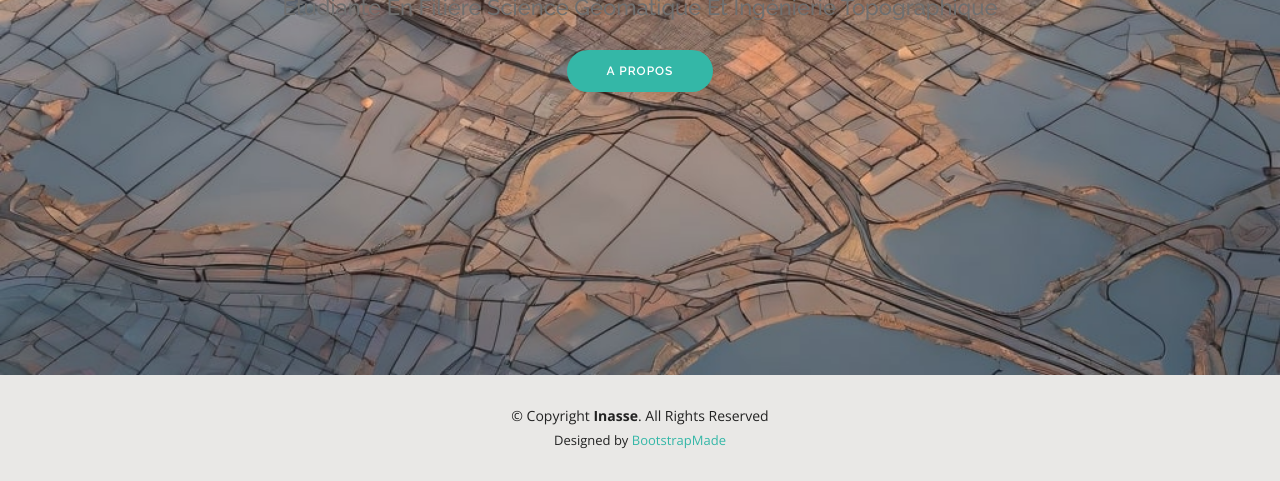
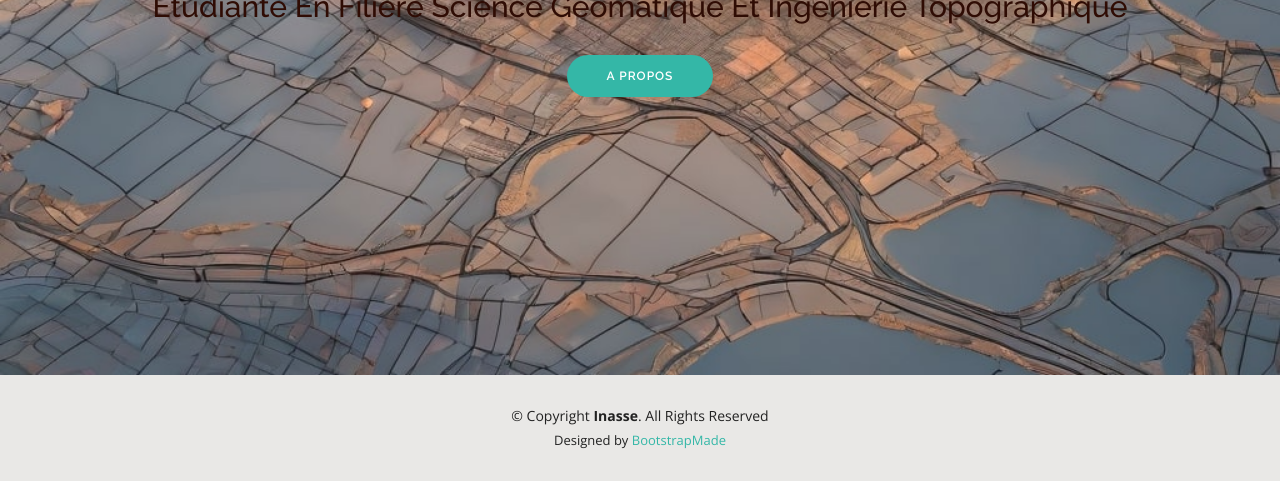
Before and after one commit to inasseabb/EL-ABBADICV, a plain HTML site: page index.html in a window 1280 px wide. Shown: the part 425-906 px from the top of the page. Drawn offline with nearby package versions, Linux system fonts and the light colour scheme.

Commit message:
Update style.css

```diff
--- a/assets/css/style.css
+++ b/assets/css/style.css
@@ -445,9 +445,9 @@ h6 {
 }
 
 #hero h2 {
-  color: #6f6f6f;
+  color: #2F0C04;
   margin: 10px 0 0 0;
-  font-size: 22px;
+  font-size: 30px;
 }
 
 #hero .btn-about {
```
